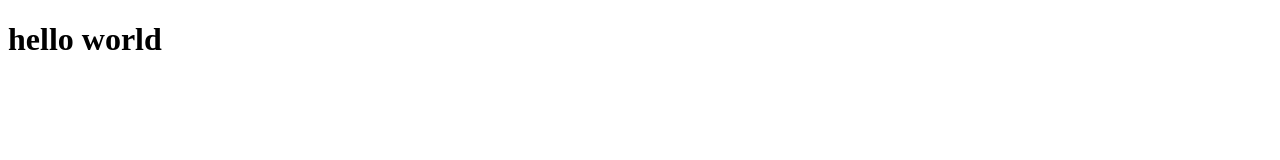
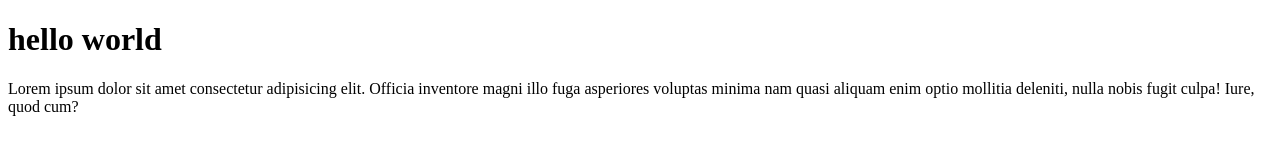
Before and after one commit to Muizzuddin-github/git-remote-pull, a plain HTML site: page index.html in a window 1280 px wide. Drawn offline with Linux system fonts and the light colour scheme.

Commit message:
menambahkan paragraph

```diff
--- a/index.html
+++ b/index.html
@@ -8,5 +8,6 @@
 </head>
 <body>
     <h1>hello world</h1>
+    <p>Lorem ipsum dolor sit amet consectetur adipisicing elit. Officia inventore magni illo fuga asperiores voluptas minima nam quasi aliquam enim optio mollitia deleniti, nulla nobis fugit culpa! Iure, quod cum?</p>
 </body>
 </html>
```
